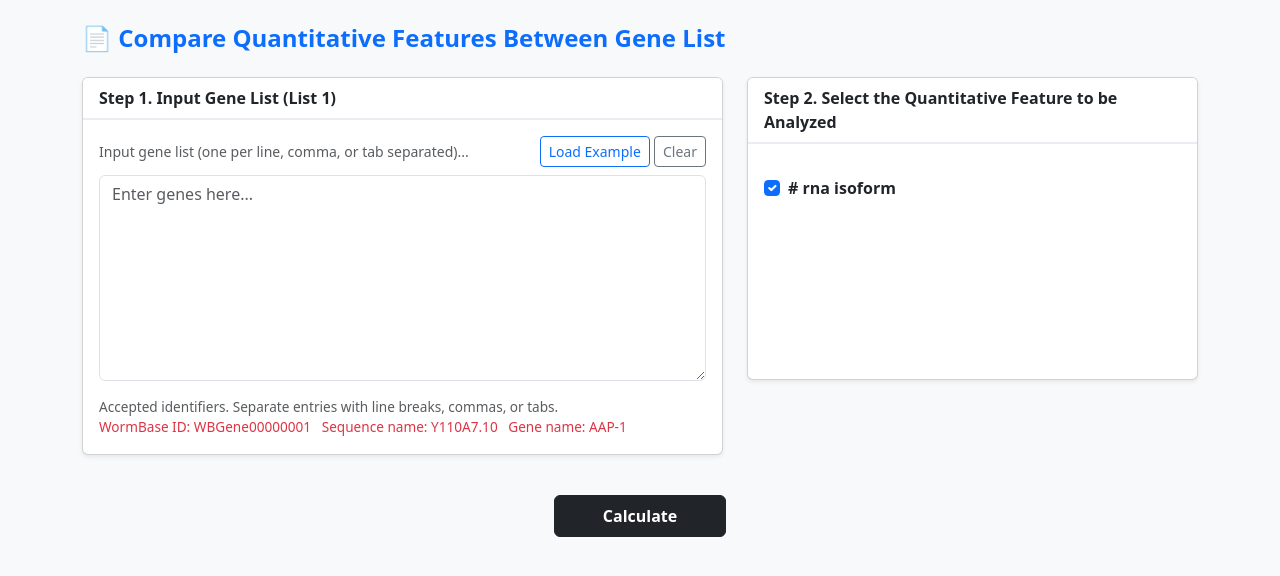
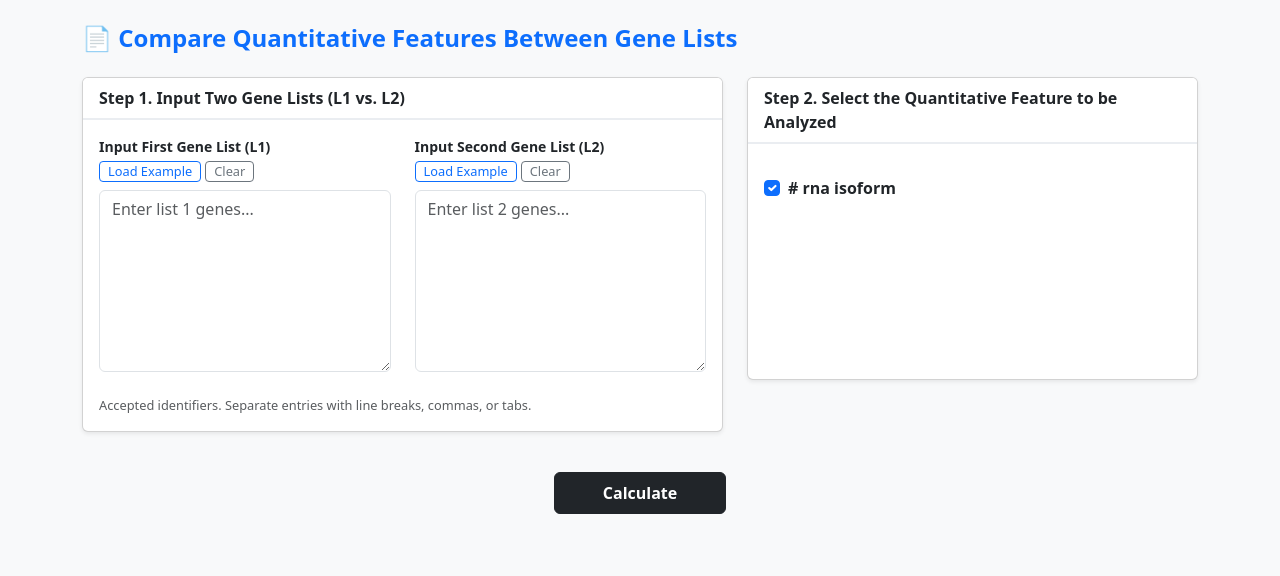
Before and after one commit to Chen-wunyi/CSBP, a Django app: page /calculate/ in a window 1280 px wide. Shown: the part 56-632 px from the top of the page. Run offline with Django 5.2, Linux system fonts and the light colour scheme.

Commit message:
update frontend calculate page and error handling

```diff
--- a/hw1/templates/hw1/calculate.html
+++ b/hw1/templates/hw1/calculate.html
@@ -33,35 +33,51 @@
     </nav>
 
     <div class="container my-4">
-        <h4 class="mb-4 text-primary fw-bold">📄 Compare Quantitative Features Between Gene List</h4>
+        <h4 class="mb-4 text-primary fw-bold">📄 Compare Quantitative Features Between Gene Lists</h4>
 
         <form method="POST" id="calculateForm">
             {% csrf_token %}
             <div class="row">
-                <!-- Step 1: 輸入基因清單 -->
+                <!-- Step 1: 第一組輸入框 (Input First Gene List) -->
                 <div class="col-md-7">
                     <div class="card shadow-sm mb-4">
                         <div class="card-header">
-                            Step 1. Input Gene List (List 1)
+                            Step 1. Input Two Gene Lists (L1 vs. L2)
                         </div>
                         <div class="card-body">
-                            <div class="d-flex justify-content-between align-items-center mb-2">
-                                <small class="text-muted">Input gene list (one per line, comma, or tab separated)...</small>
-                                <div>
-                                    <button type="button" class="btn btn-outline-primary btn-sm" id="loadExampleBtn">Load Example</button>
-                                    <button type="button" class="btn btn-outline-secondary btn-sm" id="clearBtn">Clear</button>
+                            <div class="row">
+                                <!-- Input First Gene List (L1) -->
+                                <div class="col-md-6 mb-3">
+                                    <div class="d-flex justify-content-between align-items-center mb-1">
+                                        <strong class="small">Input First Gene List (L1)</strong>
+                                    </div>
+                                    <div class="d-flex gap-1 mb-2">
+                                        <button type="button" class="btn btn-outline-primary btn-sm py-0 px-2" id="loadExample1Btn" style="font-size: 0.8rem;">Load Example</button>
+                                        <button type="button" class="btn btn-outline-secondary btn-sm py-0 px-2" id="clear1Btn" style="font-size: 0.8rem;">Clear</button>
+                                    </div>
+                                    <textarea class="form-control" name="gene_input_1" id="gene_input_1" rows="7" placeholder="Enter list 1 genes...">{{ raw_input_1 }}</textarea>
+                                </div>
+
+                                <!-- Input Second Gene List (L2) -->
+                                <div class="col-md-6 mb-3">
+                                    <div class="d-flex justify-content-between align-items-center mb-1">
+                                        <strong class="small">Input Second Gene List (L2)</strong>
+                                    </div>
+                                    <div class="d-flex gap-1 mb-2">
+                                        <button type="button" class="btn btn-outline-primary btn-sm py-0 px-2" id="loadExample2Btn" style="font-size: 0.8rem;">Load Example</button>
+                                        <button type="button" class="btn btn-outline-secondary btn-sm py-0 px-2" id="clear2Btn" style="font-size: 0.8rem;">Clear</button>
+                                    </div>
+                                    <textarea class="form-control" name="gene_input_2" id="gene_input_2" rows="7" placeholder="Enter list 2 genes...">{{ raw_input_2 }}</textarea>
                                 </div>
                             </div>
-                            <textarea class="form-control" name="gene_input" id="gene_input" rows="8" placeholder="Enter genes here...">{{ raw_input }}</textarea>
-                            <div class="form-text mt-3" style="font-size: 0.85rem;">
-                                Accepted identifiers. Separate entries with line breaks, commas, or tabs.<br>
-                                <span class="text-danger">WormBase ID: WBGene00000001 &nbsp; Sequence name: Y110A7.10 &nbsp; Gene name: AAP-1</span>
+                            <div class="form-text mt-2" style="font-size: 0.8rem;">
+                                Accepted identifiers. Separate entries with line breaks, commas, or tabs.
                             </div>
                         </div>
                     </div>
                 </div>
 
-                <!-- Step 2: 僅保留 # rna isoform -->
+                <!-- Step 2: 選擇定量特徵 (rna isoform) -->
                 <div class="col-md-5">
                     <div class="card shadow-sm mb-4">
                         <div class="card-header">
@@ -86,73 +102,142 @@
         </form>
     </div>
 
-    <!-- Bootstrap 原生防呆提示 Modal (彈出視窗) -->
+    <!-- 雙區塊防呆提示 Modal (配合你提供的畫面風格) -->
     <div class="modal fade" id="errorModal" tabindex="-1" aria-labelledby="errorModalLabel" aria-hidden="true">
-        <div class="modal-dialog modal-dialog-centered">
+        <div class="modal-dialog modal-dialog-centered modal-lg">
             <div class="modal-content">
-                <div class="modal-header bg-danger text-white">
-                    <h5 class="modal-title" id="errorModalLabel">⚠️ 輸入驗證失敗</h5>
+                <div class="modal-header bg-white border-bottom-0">
+                    <h5 class="modal-title text-danger fw-bold" id="errorModalLabel">Warning</h5>
                 </div>
                 <div class="modal-body">
-                    <p class="mb-2 text-secondary">偵測到以下基因名稱有誤或無法辨識：</p>
-                    <ul id="errorListContent" class="text-danger" style="max-height: 200px; overflow-y: auto; font-size: 0.9rem;">
-                        <!-- 錯誤清單會透過 JavaScript 自動填入 -->
-                    </ul>
+                    <p class="text-dark fw-semibold mb-1">Input genes contain names with multiple IDs or unknown names.</p>
+                    <p class="text-secondary small mb-3">Please modify your input gene list.</p>
+
+                    <!-- INPUT 1 錯誤表格 -->
+                    <div class="card mb-3 border">
+                        <div class="card-header bg-dark text-white text-center py-1" style="font-size: 0.9rem;">INPUT 1</div>
+                        <table class="table table-bordered mb-0 small">
+                            <tbody>
+                                <tr>
+                                    <td class="fw-bold bg-light" style="width: 70%;">Names with multiple IDs</td>
+                                    <td class="fw-bold bg-light text-center" style="width: 30%;">IDs</td>
+                                </tr>
+                                <tr>
+                                    <td id="l1_multiple_names" class="text-danger">-</td>
+                                    <td id="l1_multiple_ids" class="text-danger">-</td>
+                                </tr>
+                                <tr>
+                                    <td colspan="2" class="fw-bold bg-light">Unknown names</td>
+                                </tr>
+                                <tr>
+                                    <td colspan="2" id="l1_unknown_names" class="text-danger">-</td>
+                                </tr>
+                            </tbody>
+                        </table>
+                    </div>
+
+                    <!-- INPUT 2 錯誤表格 -->
+                    <div class="card mb-3 border">
+                        <div class="card-header bg-dark text-white text-center py-1" style="font-size: 0.9rem;">INPUT 2</div>
+                        <table class="table table-bordered mb-0 small">
+                            <tbody>
+                                <tr>
+                                    <td class="fw-bold bg-light" style="width: 70%;">Names with multiple IDs</td>
+                                    <td class="fw-bold bg-light text-center" style="width: 30%;">IDs</td>
+                                </tr>
+                                <tr>
+                                    <td id="l2_multiple_names" class="text-danger">-</td>
+                                    <td id="l2_multiple_ids" class="text-danger">-</td>
+                                </tr>
+                                <tr>
+                                    <td colspan="2" class="fw-bold bg-light">Unknown names</td>
+                                </tr>
+                                <tr>
+                                    <td colspan="2" id="l2_unknown_names" class="text-danger">-</td>
+                                </tr>
+                            </tbody>
+                        </table>
+                    </div>
                 </div>
-                <div class="modal-footer">
-                    <!-- 點擊後會關閉對話框，並自動讓使用者回去重新編輯 -->
-                    <button type="button" class="btn btn-dark w-100" id="backToEditBtn" data-bs-dismiss="modal">回去重新編輯</button>
+                <div class="modal-footer border-top-0">
+                    <button type="button" class="btn btn-primary w-100 py-2 fw-bold" id="backToEditBtn" data-bs-dismiss="modal">Return and modify your input gene list</button>
                 </div>
             </div>
         </div>
     </div>
 
-    <!-- 利用 Django 的 json_script 安全地將後端 errors 資料轉成前端 JSON 格式，完全不會有編輯器紅字 -->
-    {{ errors|json_script:"error-data" }}
+    <!-- 透過 json_script 傳遞後端驗證結果 -->
+    {{ errors_1|json_script:"errors-1-data" }}
+    {{ errors_2|json_script:"errors-2-data" }}
 
-    <!-- 引入 Bootstrap 5 JS Bundle (包含 Popper，用於驅動 Modal) -->
+    <!-- 引入 Bootstrap 5 JS Bundle -->
     <script src="https://cdn.jsdelivr.net/npm/bootstrap@5.3.0/dist/js/bootstrap.bundle.min.js"></script>
 
-    <!-- 純 JavaScript 邏輯 -->
+    <!-- JavaScript 互動與按鈕功能 -->
     <script>
-        // Load Example 按鈕
-        document.getElementById('loadExampleBtn').addEventListener('click', function() {
-            document.getElementById('gene_input').value = "WBGene00000001\nY110A7.10\nAAP-1";
+        // List 1 按鈕事件
+        document.getElementById('loadExample1Btn').addEventListener('click', function() {
+            document.getElementById('gene_input_1').value = "WBGene00000001\nY110A7.10\nAAP-1";
+        });
+        document.getElementById('clear1Btn').addEventListener('click', function() {
+            document.getElementById('gene_input_1').value = "";
+            document.getElementById('gene_input_1').focus();
         });
 
-        // Clear 按鈕
-        document.getElementById('clearBtn').addEventListener('click', function() {
-            document.getElementById('gene_input').value = "";
-            document.getElementById('gene_input').focus();
+        // List 2 按鈕事件
+        document.getElementById('loadExample2Btn').addEventListener('click', function() {
+            document.getElementById('gene_input_2').value = "WBGene00000002\nY110A7.11";
+        });
+        document.getElementById('clear2Btn').addEventListener('click', function() {
+            document.getElementById('gene_input_2').value = "";
+            document.getElementById('gene_input_2').focus();
         });
 
-        // 頁面載入後檢查後端是否有傳遞錯誤
+        // 頁面載入後檢查是否有錯誤並顯示 Modal
         document.addEventListener("DOMContentLoaded", function() {
-            // 從 json_script 安全讀取後端傳來的錯誤資料
-            const errors = JSON.parse(document.getElementById('error-data').textContent);
+            const errors1 = JSON.parse(document.getElementById('errors-1-data').textContent || '[]');
+            const errors2 = JSON.parse(document.getElementById('errors-2-data').textContent || '[]');
 
-            if (errors && errors.length > 0) {
-                // 將錯誤訊息動態加入 Modal 的列表裡
-                const errorListUl = document.getElementById('errorListContent');
-                errorListUl.innerHTML = ""; // 清空舊內容
+            if ((errors1 && errors1.length > 0) || (errors2 && errors2.length > 0)) {
+                // 處理 Input 1 錯誤填入
+                let l1_mult_names = [], l1_mult_ids = [], l1_unk = [];
+                errors1.forEach(e => {
+                    if (e.message_title === 'Multiple WormBase IDs found') {
+                        l1_mult_names.push(e.input);
+                        l1_mult_ids.push(e.detail);
+                    } else if (e.message_title === 'Unknown name') {
+                        l1_unk.push(e.input);
+                    }
+                });
+                document.getElementById('l1_multiple_names').innerText = l1_mult_names.join(', ') || '-';
+                document.getElementById('l1_multiple_ids').innerText = l1_mult_ids.join(', ') || '-';
+                document.getElementById('l1_unknown_names').innerText = l1_unk.join(', ') || '-';
 
-                errors.forEach(e => {
-                    const li = document.createElement('li');
-                    li.innerHTML = `<b>${e.input}</b>: ${e.message_title} ${e.detail ? '(' + e.detail + ')' : ''}`;
-                    errorListUl.appendChild(li);
+                // 處理 Input 2 錯誤填入
+                let l2_mult_names = [], l2_mult_ids = [], l2_unk = [];
+                errors2.forEach(e => {
+                    if (e.message_title === 'Multiple WormBase IDs found') {
+                        l2_mult_names.push(e.input);
+                        l2_mult_ids.push(e.detail);
+                    } else if (e.message_title === 'Unknown name') {
+                        l2_unk.push(e.input);
+                    }
                 });
+                document.getElementById('l2_multiple_names').innerText = l2_mult_names.join(', ') || '-';
+                document.getElementById('l2_multiple_ids').innerText = l2_mult_ids.join(', ') || '-';
+                document.getElementById('l2_unknown_names').innerText = l2_unk.join(', ') || '-';
 
-                // 顯示 Bootstrap Modal
+                // 顯示彈出視窗
                 const errorModal = new bootstrap.Modal(document.getElementById('errorModal'));
                 errorModal.show();
             }
         });
 
-        // 當點擊「回去重新編輯」按鈕關閉視窗後，自動將焦點移回輸入框
+        // 點擊返回按鈕時聚焦回第一個輸入框
         const backBtn = document.getElementById('backToEditBtn');
         if (backBtn) {
             backBtn.addEventListener('click', function() {
-                const inputArea = document.getElementById('gene_input');
+                const inputArea = document.getElementById('gene_input_1');
                 if (inputArea) {
                     inputArea.focus();
                     inputArea.select();
```
